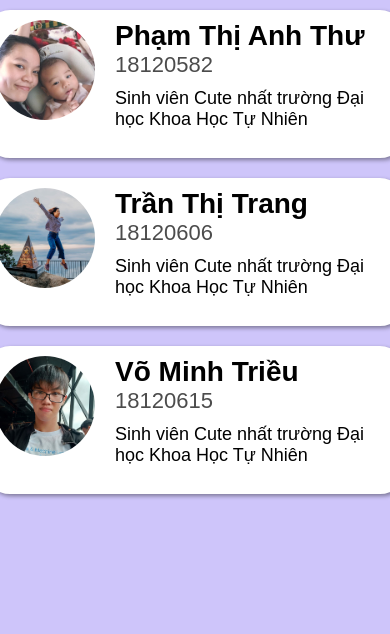
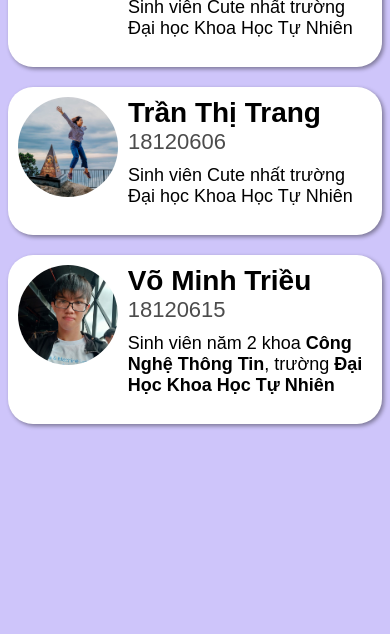
Before and after one commit to TranqBuong/HTTP_Implementation, a plain HTML site: page public/info.html in a window 390 px wide. Shown: the part 210-844 px from the top of the page. Drawn offline with Linux system fonts and the light colour scheme.

Commit message:
Rename variable to conventional name, fixed css responsive not working

```diff
--- a/public/404.css
+++ b/public/404.css
@@ -1,25 +1,57 @@
 @keyframes rotating {
-    from {
-        transform: rotateY(0);
+    0% {
+        transform: rotateY(0deg);
     }
 
-    to {
-        transform: rotateY(360);
+    25% {
+        transform: rotateY(30deg);
     }
+
+    75% {
+        transform: rotateY(-30deg);
+    }
+
+    100% {
+        transform: rotateY(0deg);
+    }
+}
+
+#root {
+    position: absolute;
+    top: 40%;
+    left: 50%;
+    transform: translate(-50%, -50%);
 }
 
 h1 {
     font-weight: bolder;
     font-size: 200px;
-    margin: auto;
-    color: rgb(255, 51, 0);
+    color: black;
     text-align: center;
-    animation-name: rotating;
-    animation-duration: 1s;
+    animation: rotating 4s ease-in-out infinite;
+    margin-bottom: 0;
 }
 
 h2 {
     font-size: 40px;
-    margin: auto;
+    color: rgba(0, 0, 0, 0.753);
     text-align: center;
 }
+
+#go-back {
+    position: relative;
+    font-size: 20px;
+    font-weight: bold;
+    border: none;
+    background: rgb(14, 202, 14);
+    border-radius: 30px;
+    padding: 20px;
+    cursor: pointer;
+    text-align: center;
+    box-shadow: 2px 2px 5px rgba(0, 0, 0, 0.336);
+}
+
+a {
+    color: white;
+    text-decoration: none;
+}
--- a/public/style.css
+++ b/public/index.css
@@ -1,14 +1,6 @@
 html {
-    background: #8f78ca;
     font-family: sans-serif, "Times New Roman";
-    background-color:black;
-    background-image:
-    radial-gradient(white, rgba(255,255,255,.2) 2px, transparent 40px),
-    radial-gradient(white, rgba(255,255,255,.15) 1px, transparent 30px),
-    radial-gradient(white, rgba(255,255,255,.1) 2px, transparent 40px),
-    radial-gradient(rgba(255,255,255,.4), rgba(255,255,255,.1) 2px, transparent 30px);
-    background-size: 550px 550px, 350px 350px, 250px 250px, 150px 150px;
-    background-position: 0 0, 40px 60px, 130px 270px, 70px 100px;
+    background-color: #cec5fa;
 }
 
 #root {
--- a/public/info.css
+++ b/public/info.css
@@ -4,30 +4,29 @@ body {
 }
 
 #root {
-    position: absolute;
-    top: 50%;
-    left: 50%;
-    transform: translate(-50%, -50%);
+    width: 100%;
+    max-width: 400px;
+    margin: auto;
 }
 
 #title {
-    width: 400px;
     color: black;
     text-align: center;
     background-color: white;
     border-radius: 15px;
     padding: 10px;
     box-shadow: 2px 2px 4px rgba(0,0,0,0.4);
+    margin: 20px 0;
 }
 
 .card {
+    display: flex;
     background-color: white;
     border-radius: 25px;
     box-shadow: 2px 2px 4px rgba(0,0,0,0.4);
     padding: 10px;
-    width: 400px;
-    margin: 20px auto;
     transition: all 0.2s;
+    margin: 20px 0;
 }
 
 .card:hover {
@@ -36,12 +35,14 @@ body {
 
 .avatar {
     width: 100px;
+    height: 100px;
     border-radius: 50px;
-    float: left;
+    display: inline-block;
 }
 
 .info {
-    margin-left: 120px;
+    display: i;
+    margin-left: 10px;
 }
 
 .name {
--- a/public/info.html
+++ b/public/info.html
@@ -12,7 +12,7 @@
     <div id="root">
         <h1 id="title">Danh sách thành viên</h1>
         <div class="card">
-            <img class="avatar" src="/images/thu.jpg" alt="thu.jpg">
+            <img class="avatar" src="images/thu.jpg" alt="thu.jpg">
             <div class="info">
                 <h1 class="name">Phạm Thị Anh Thư</h1>
                 <h2 class="id">18120582</h2>
@@ -23,7 +23,7 @@
         </div>
 
         <div class="card">
-            <img class="avatar" src="/images/trang.jpg" alt="trang.jpg">
+            <img class="avatar" src="images/trang.jpg" alt="trang.jpg">
             <div class="info">
                 <h1 class="name">Trần Thị Trang</h1>
                 <h2 class="id">18120606</h2>
@@ -34,12 +34,12 @@
         </div>
 
         <div class="card">
-            <img class="avatar" src="/images/trieu.jpg" alt="trieu.jpg">
+            <img class="avatar" src="images/trieu.jpg" alt="trieu.jpg">
             <div class="info">
                 <h1 class="name">Võ Minh Triều</h1>
                 <h2 class="id">18120615</h2>
                 <h3 class="description">
-                    Sinh viên Cute nhất trường Đại học Khoa Học Tự Nhiên
+                    Sinh viên năm 2 khoa <b>Công Nghệ Thông Tin</b>, trường <b>Đại Học Khoa Học Tự Nhiên</b>
                 </h3>
             </div>
         </div>
```
Also changed, not shown: public/404.html (+7 -2 lines), public/index.html (+1 -1 lines), 2 other files.
